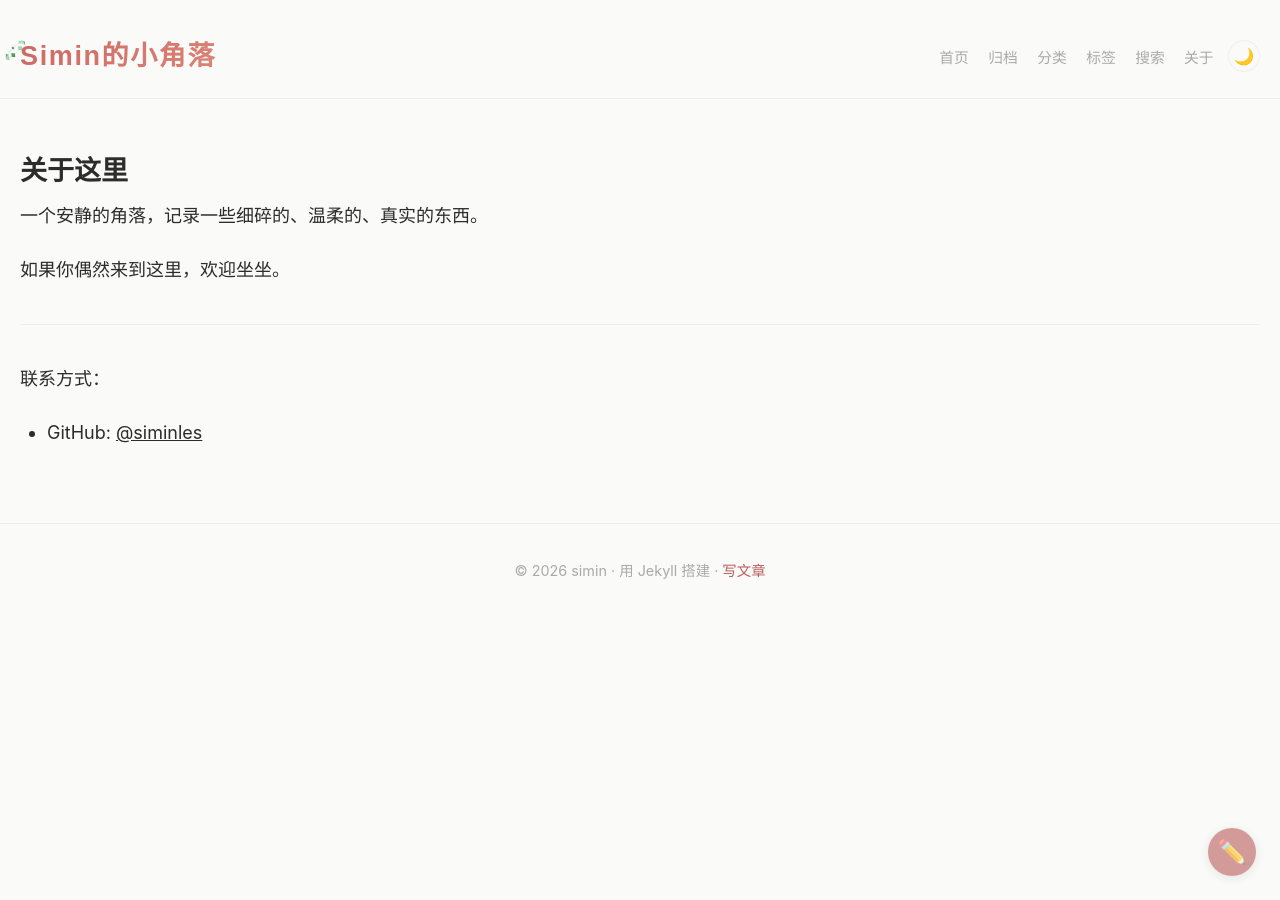
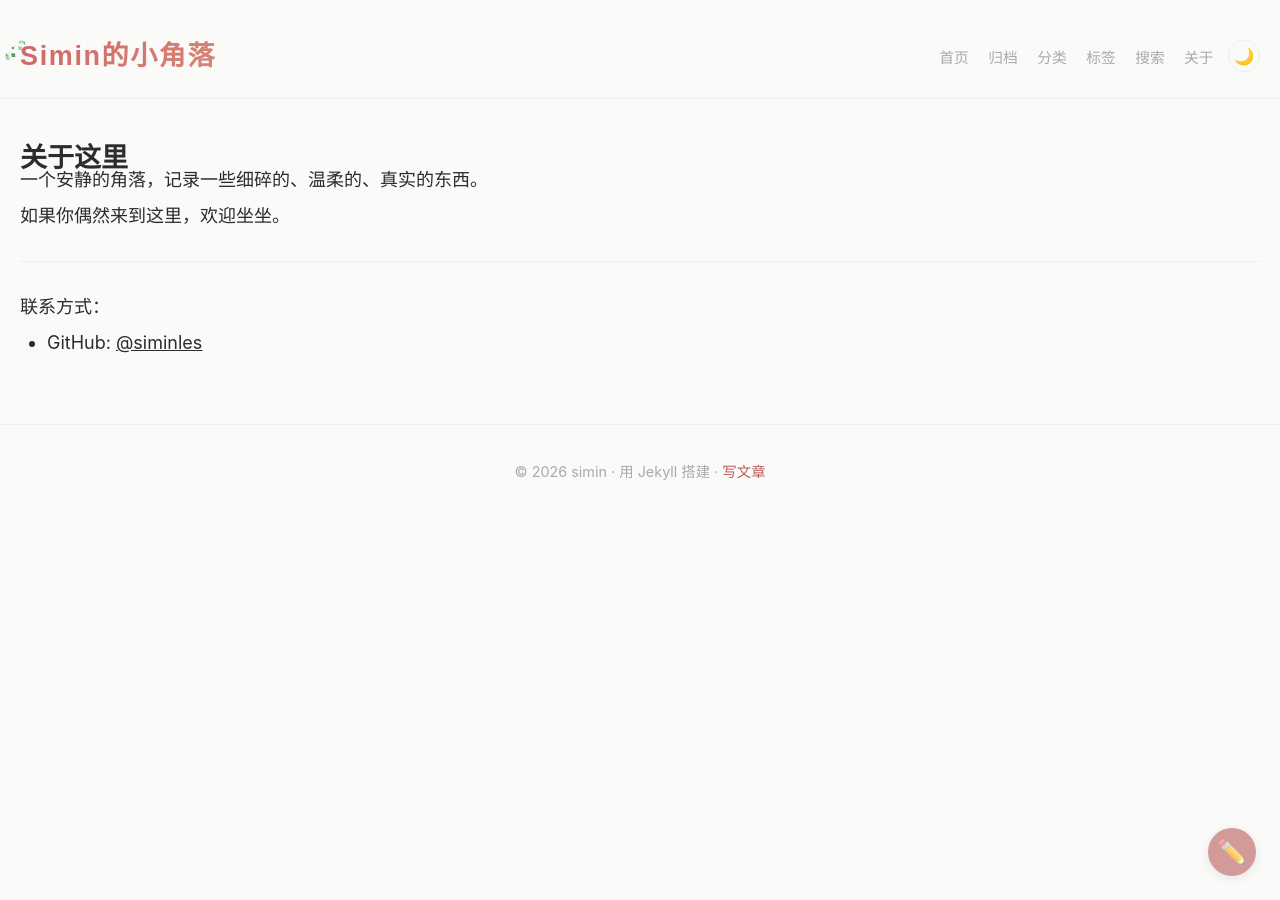
Before and after one commit to siminles/siminles.github.io, a Jekyll site: the page built from about.html, in a window 1280 px wide. Built offline with Jekyll 4.4.1, drawn with Linux system fonts in a browser that asks for light colours.

Commit message:
正文行距1

```diff
--- a/assets/style.css
+++ b/assets/style.css
@@ -222,7 +222,7 @@ a { color: inherit; }
   color: #fff;
 }
 
-.post-content { line-height: 1.75; }
+.post-content { line-height: 1; }
 .post-content p { margin-bottom: 0.9rem; }
 
 .post-content h2 {
@@ -487,7 +487,7 @@ a { color: inherit; }
 }
 
 /* === About Page === */
-.about-content { line-height: 2; }
+.about-content { line-height: 1; }
 .about-content p { margin-bottom: 1rem; }
 .about-content ul { margin: 0.5rem 0 0.5rem 1.5rem; }
 .about-content li { margin-bottom: 0.3rem; }
```
